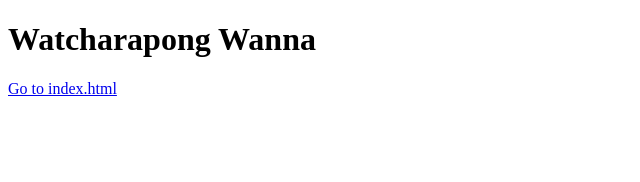
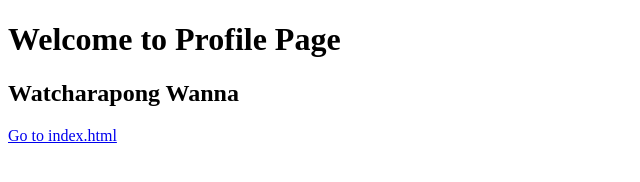
Before and after one commit to jaytakuz/DevOpsLab03-1, a plain HTML site: page profile.html in a window 1280 px wide. Shown: the whole page, without its empty margins (0-640 px from the left). Drawn offline with Linux system fonts and the light colour scheme.

Commit message:
Add some modification

```diff
--- a/profile.html
+++ b/profile.html
@@ -6,7 +6,8 @@
     <title>Profile</title>
 </head>
 <body>
-    <h1>Watcharapong Wanna</h1>
+    <h1>Welcome to Profile Page</h1>
+    <h2>Watcharapong Wanna</h2>
     <a href="index.html">Go to index.html</a>
 </body>
 </html>
```
Also changed, not shown: index.html (+1 -0 lines).
